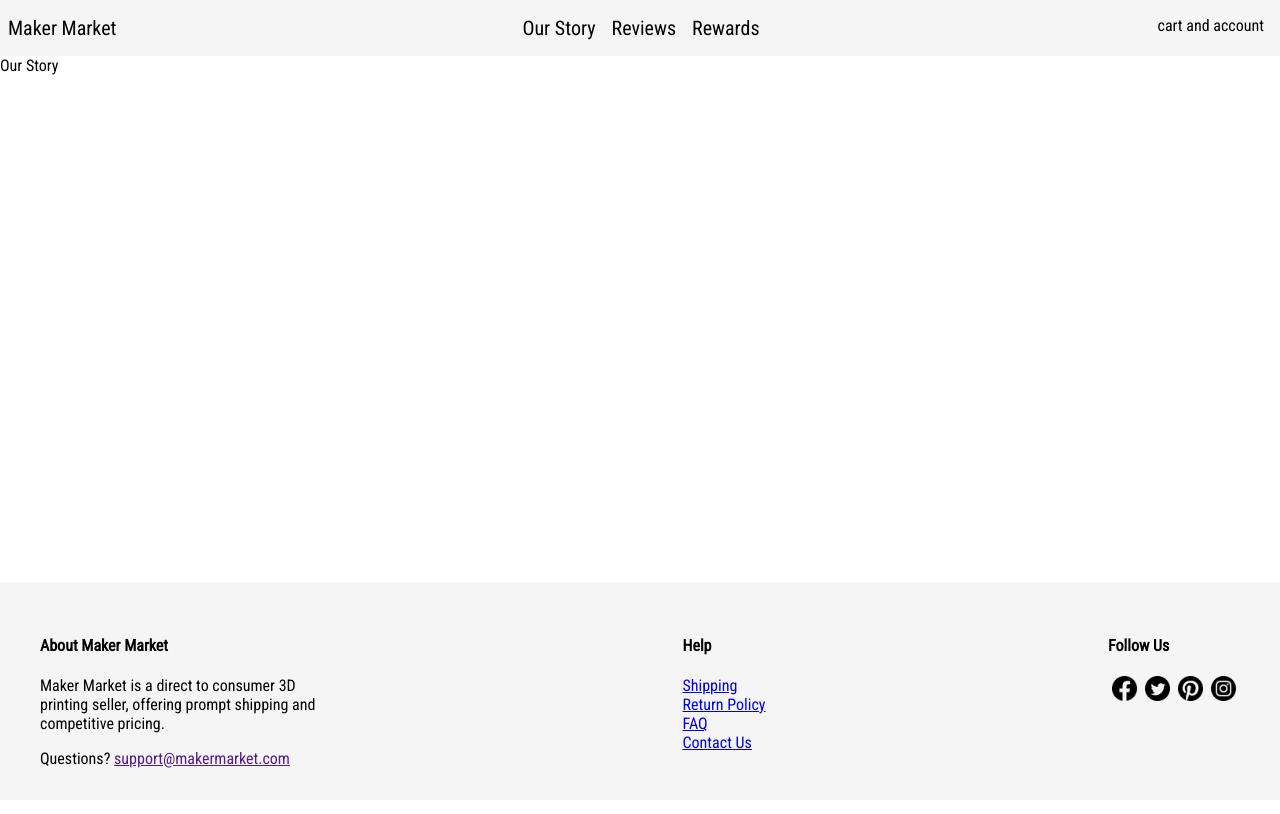
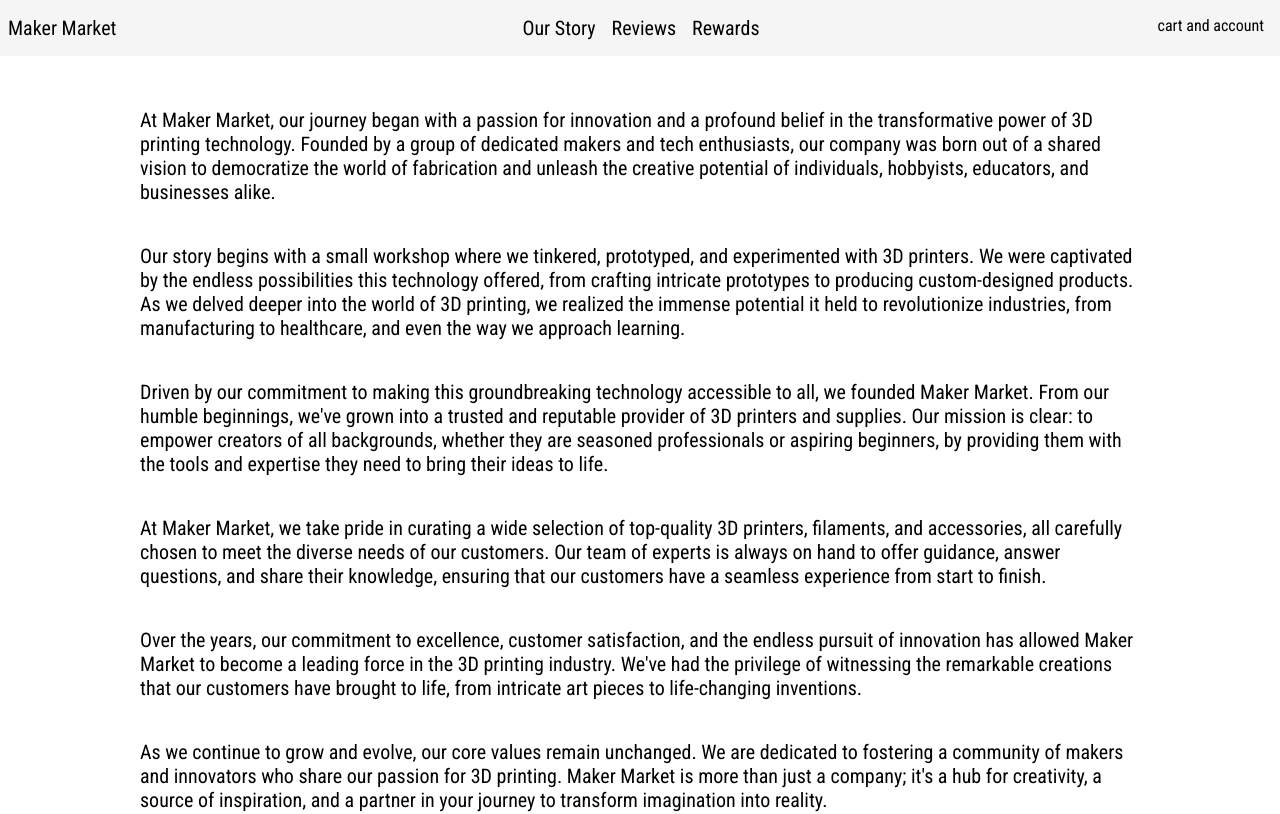
Before and after one commit to threnody5/3d-printing-ecommerce, a React (Vite) app in the folder client/: page /our-story in a window 1280 px wide. Shown: the top 814 px of the page. Built offline with nearby package versions, Linux system fonts and the light colour scheme.

Commit message:
add our story message to OurStory component

```diff
--- a/client/src/pages/OurStory.jsx
+++ b/client/src/pages/OurStory.jsx
@@ -1,5 +1,78 @@
+import './styles.css';
+
 const OurStory = () => {
-  return <main>Our Story</main>;
+  return (
+    <main className='our-story-container'>
+      <div className='our-story-container__div'>
+        <p className='our-story-container__paragraph'>
+          At Maker Market, our journey began with a passion for innovation and a
+          profound belief in the transformative power of 3D printing technology.
+          Founded by a group of dedicated makers and tech enthusiasts, our
+          company was born out of a shared vision to democratize the world of
+          fabrication and unleash the creative potential of individuals,
+          hobbyists, educators, and businesses alike.
+        </p>
+      </div>
+      <div className='our-story-container__div'>
+        <p className='our-story-container__paragraph'>
+          Our story begins with a small workshop where we tinkered, prototyped,
+          and experimented with 3D printers. We were captivated by the endless
+          possibilities this technology offered, from crafting intricate
+          prototypes to producing custom-designed products. As we delved deeper
+          into the world of 3D printing, we realized the immense potential it
+          held to revolutionize industries, from manufacturing to healthcare,
+          and even the way we approach learning.
+        </p>
+      </div>
+      <div className='our-story-container__div'>
+        <p className='our-story-container__paragraph'>
+          Driven by our commitment to making this groundbreaking technology
+          accessible to all, we founded Maker Market. From our humble
+          beginnings, we've grown into a trusted and reputable provider of 3D
+          printers and supplies. Our mission is clear: to empower creators of
+          all backgrounds, whether they are seasoned professionals or aspiring
+          beginners, by providing them with the tools and expertise they need to
+          bring their ideas to life.
+        </p>
+      </div>
+      <div className='our-story-container__div'>
+        <p className='our-story-container__paragraph'>
+          At Maker Market, we take pride in curating a wide selection of
+          top-quality 3D printers, filaments, and accessories, all carefully
+          chosen to meet the diverse needs of our customers. Our team of experts
+          is always on hand to offer guidance, answer questions, and share their
+          knowledge, ensuring that our customers have a seamless experience from
+          start to finish.
+        </p>
+      </div>
+      <div className='our-story-container__div'>
+        <p className='our-story-container__paragraph'>
+          Over the years, our commitment to excellence, customer satisfaction,
+          and the endless pursuit of innovation has allowed Maker Market to
+          become a leading force in the 3D printing industry. We've had the
+          privilege of witnessing the remarkable creations that our customers
+          have brought to life, from intricate art pieces to life-changing
+          inventions.
+        </p>
+      </div>
+      <div className='our-story-container__div'>
+        <p className='our-story-container__paragraph'>
+          As we continue to grow and evolve, our core values remain unchanged.
+          We are dedicated to fostering a community of makers and innovators who
+          share our passion for 3D printing. Maker Market is more than just a
+          company; it's a hub for creativity, a source of inspiration, and a
+          partner in your journey to transform imagination into reality.
+        </p>
+      </div>
+      <div className='our-story-container__div'>
+        <p className='our-story-container__paragraph'>
+          Join us at Maker Market, where the future is crafted, one layer at a
+          time. Together, we'll shape a world where innovation knows no bounds,
+          and anyone can become a maker of extraordinary things.
+        </p>
+      </div>
+    </main>
+  );
 };
 
 export default OurStory;
--- a/client/src/pages/styles.css
+++ b/client/src/pages/styles.css
@@ -29,3 +29,16 @@
   width: 400px;
   border-radius: 5px;
 }
+
+.our-story-container {
+  display: flex;
+  margin-left: auto;
+  margin-right: auto;
+  flex-direction: column;
+  padding: 2rem 0;
+  width: 1000px;
+}
+
+.our-story-container__paragraph {
+  font-size: 20px;
+}
```
